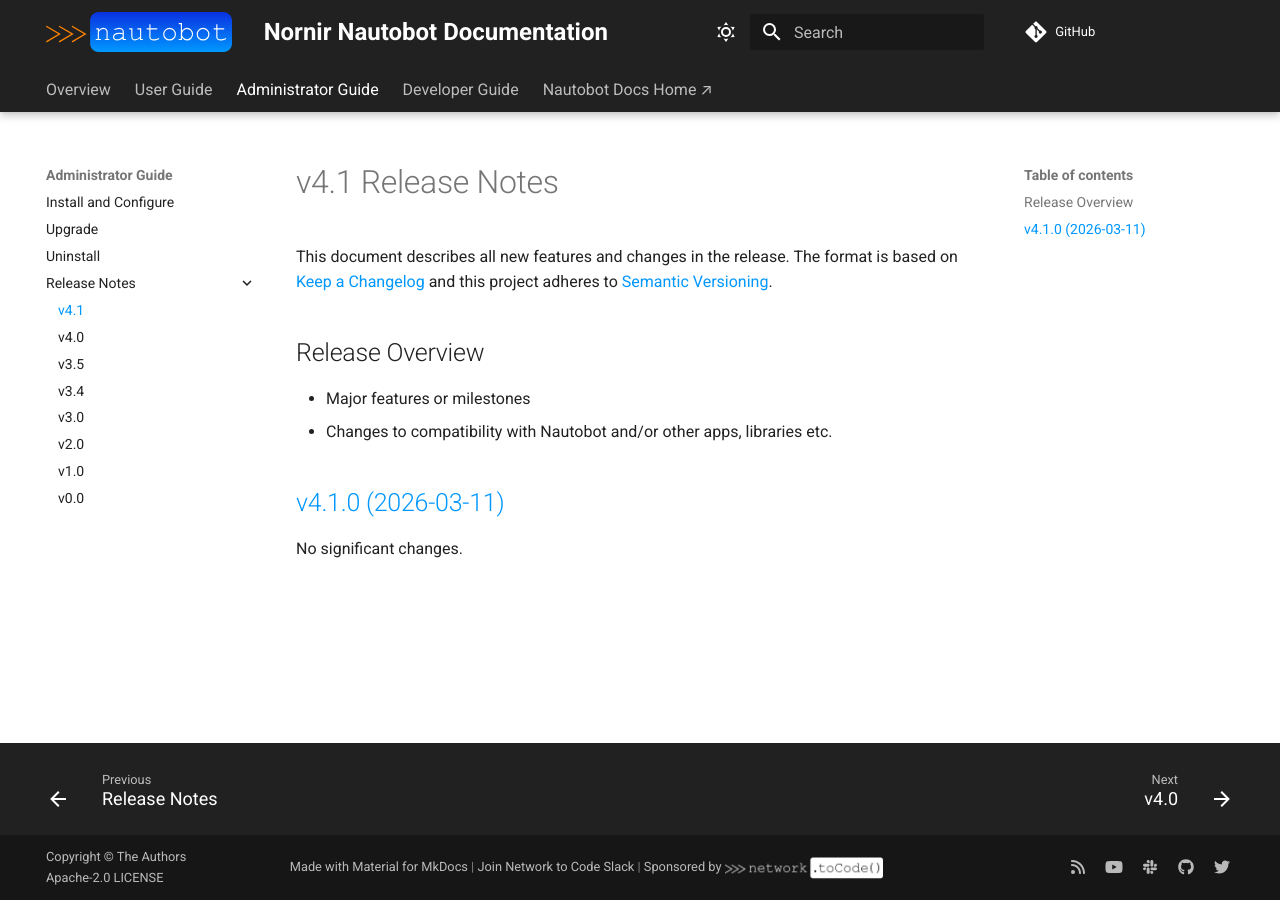
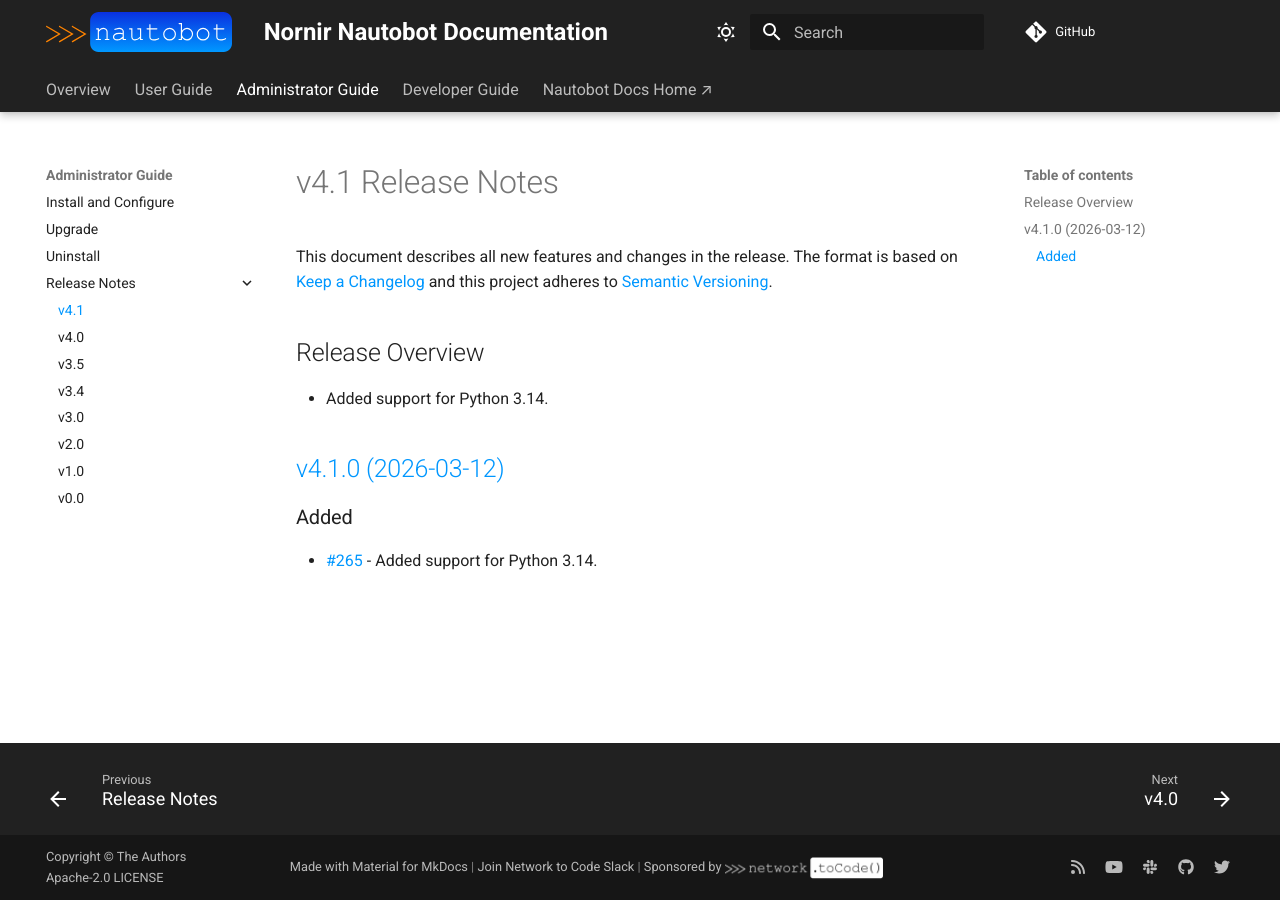
Before and after one commit to nautobot/nornir-nautobot, an MkDocs documentation site: the page built from docs/admin/release_notes/version_4.1.md, in a window 1280 px wide. Built offline with MkDocs 1.6.1 and Material for MkDocs 9.7.7, drawn with Linux system fonts in a browser that asks for light colours; comment, search, counter and statistics services are not loaded.

Commit message:
Release 4.1.0

```diff
--- a/docs/admin/release_notes/version_4.1.md
+++ b/docs/admin/release_notes/version_4.1.md
@@ -1,13 +1,13 @@
-
 # v4.1 Release Notes
 
 This document describes all new features and changes in the release. The format is based on [Keep a Changelog](https://keepachangelog.com/en/1.0.0/) and this project adheres to [Semantic Versioning](https://semver.org/spec/v2.0.0.html).
 
 ## Release Overview
 
-- Major features or milestones
-- Changes to compatibility with Nautobot and/or other apps, libraries etc.
+- Added support for Python 3.14.
 
-## [v4.1.0 (2026-03-11)](https://github.com/networktocode/nornir-nautobot/releases/tag/v4.1.0)
+## [v4.1.0 (2026-03-12)](https://github.com/networktocode/nornir-nautobot/releases/tag/v4.1.0)
 
-No significant changes.
+### Added
+
+- [#265](https://github.com/nautobot/nornir-nautobot/pull/265) - Added support for Python 3.14.
```
Also changed, not shown: docs/admin/release_notes/version_4.0.md (+0 -1 lines), 2 other files.
